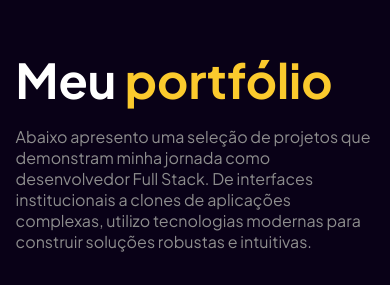
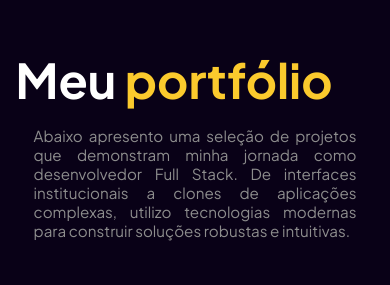
Before and after one commit to PAULO-VICTOR-SILVA-SANTOS/portfolio_profissional, a plain HTML site: page index.html in a window 390 px wide. Shown: the part 3480-3765 px from the top of the page. Drawn offline with nearby package versions, Linux system fonts and the light colour scheme; a script that the page names is missing.

Commit message:
style: ajuste de alinhamento e links da seção portfolio

```diff
--- a/css/style.css
+++ b/css/style.css
@@ -50,6 +50,7 @@ h1.título-section {
 h1.título-section span {
     color: var(--corAmarela);
 }
+
 
 /* Estilo do cabeçalho */
 header {
@@ -472,3 +473,12 @@ footer .logo-footer img {
     max-width: 200px;
     margin-bottom: 16px;
 }
+
+/* Ajuste para o Responsivo (Celular) */
+@media screen and (max-width: 768px) {
+    #portfolio .interface p {
+        padding: 0 5%;         /* Adiciona um respiro nas laterais no celular */
+        font-size: 0.95rem;    /* Reduz levemente a fonte para telas pequenas */
+        text-align: justify;   /* Garante que continue justificado no mobile */
+    }
+}
```
